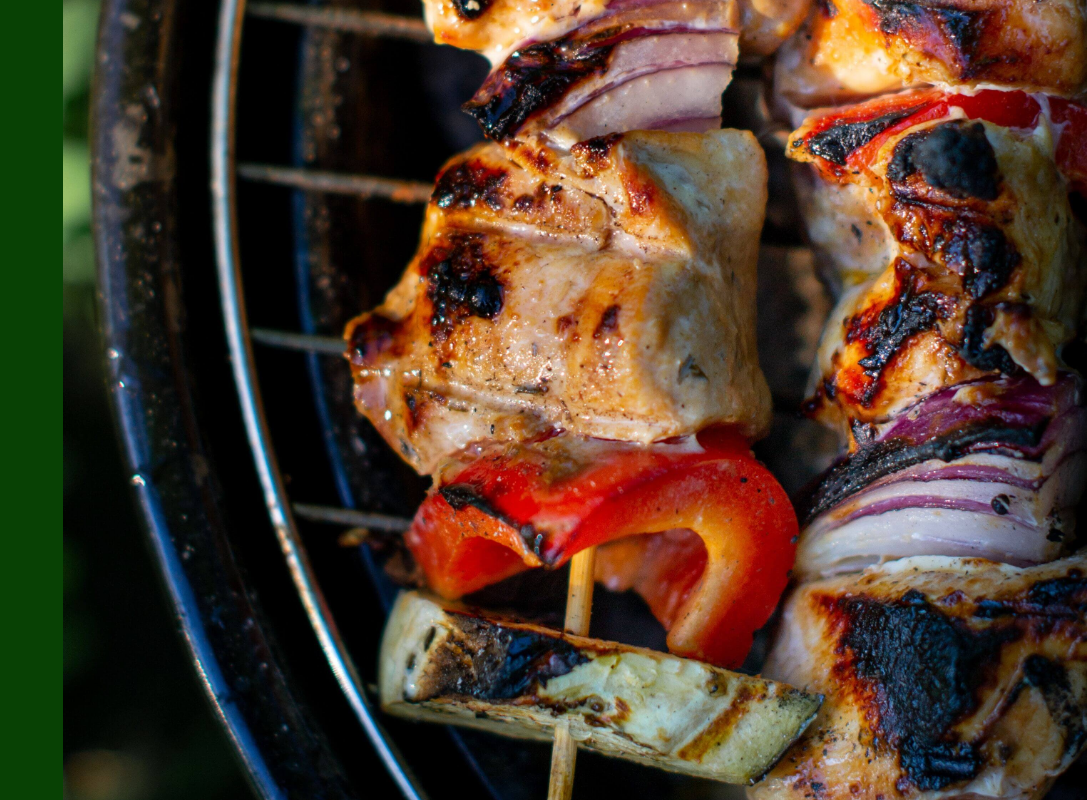
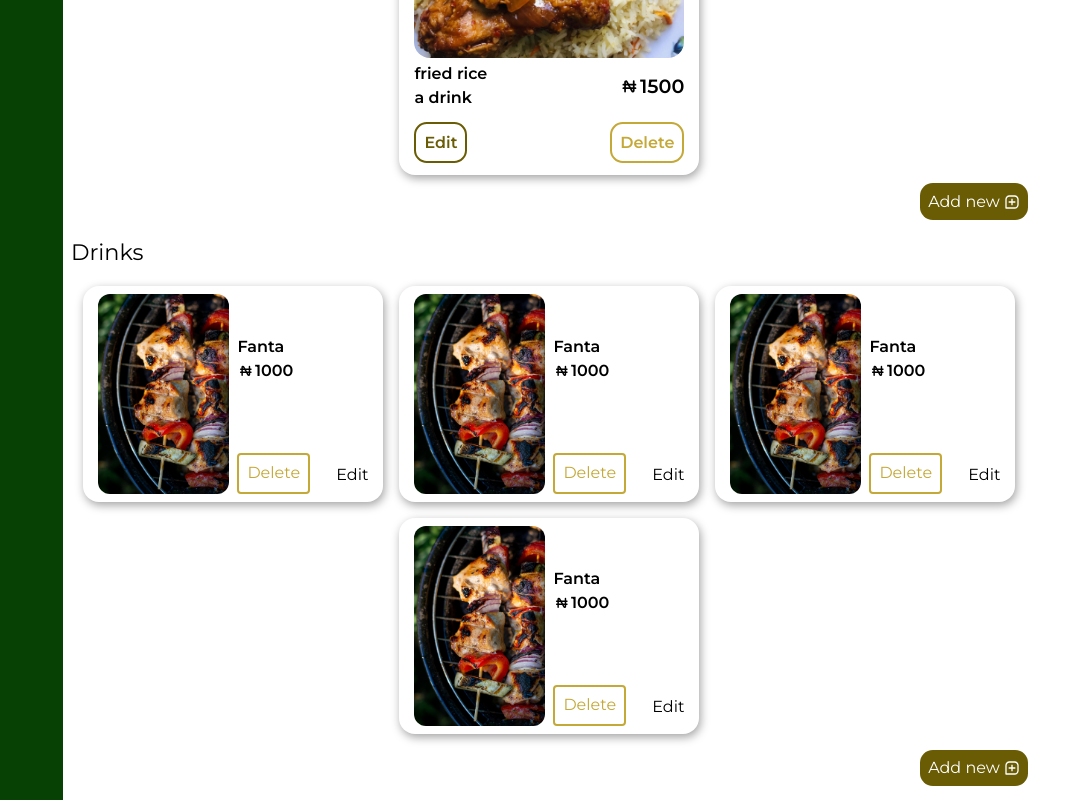
Before and after one commit to really-riel/Goldernursh-V2, a React (Vite) app: page /admin/dishes in a window 1280 px wide. Shown: the part 660-1460 px from the top of the page, without its empty margins (193-1280 px from the left). Built offline with nearby package versions, Linux system fonts and the light colour scheme.

Commit message:
admin dishes page edit

```diff
--- a/src/components/Admin/AdminDishesCard.jsx
+++ b/src/components/Admin/AdminDishesCard.jsx
@@ -10,24 +10,28 @@ const AdminDishesCard = ({
   setIsShowEditOption,
 }) => {
   return (
-    <div className="AdminDishesCard">
-      <div className="mainCard">
-        <figure>
-          <img src={item?.image} alt={item?.name} />
+    <div className="grid py-3 AdminDishesCard place-items-center shadow-card_shadow rounded-card_border_radius w-[300px]">
+      <div className="flex mainCard flex-col items-center w-[90%] gap-1">
+        <figure className="w-full h-[200px] rounded-2xl overflow-hidden">
+          <img
+            className="object-cover w-full h-full"
+            src={item?.image}
+            alt={item?.name}
+          />
         </figure>
 
-        <div className="dishSection">
+        <div className="dishSection flex items-center justify-between w-full text-[clamp(0.8rem,_0.2rem_+_1vw,_1rem)] font-semibold">
           <p>
             {item?.mainMeal} <br /> {item?.extra}
           </p>
-          <p className="price">
-            <TbCurrencyNaira />
+          <p className="price font-semibold flex items-center text-[clamp(1rem,_0.4rem_+_1vw,_2rem)]">
+            <TbCurrencyNaira className="text-[clamp(1.3rem,_0.3rem_+_1vw,_2rem)]" />
             {item?.price}
           </p>
         </div>
-        <div className="dishSection">
+        <div className="dishSection flex items-center justify-between w-full text-[clamp(0.8rem,_0.2rem_+_1vw,_1rem)] font-semibold mt-2">
           <button
-            className="editBtn"
+            className="px-2 bg-transparent border-2 border-solid editBtn text-nursh_dark_olive border-nursh_dark_olive"
             onClick={() => {
               setIsShowEditOption(true);
               setItemObject(item);
@@ -38,7 +42,7 @@ const AdminDishesCard = ({
           </button>
           <div className="">
             <button
-              className="deleteBtn"
+              className="px-2 bg-transparent border-2 border-solid deleteBtn border-nursh_dark_gold text-nursh_dark_gold"
               onClick={() => {
                 setIsShowOptions(true);
                 setItemObject(item);
--- a/src/components/Admin/AdminDrinkCard.jsx
+++ b/src/components/Admin/AdminDrinkCard.jsx
@@ -9,21 +9,26 @@ const AdminDrinkCard = ({
   setIsShowEditOption,
 }) => {
   return (
-    <div className="AdminDrinkCard">
-      <div className="mainContainer">
-        <figure>
-          <img src={item?.image} alt="" />
+    <div className="AdminDrinkCard shadow-card_shadow grid w-[300px] place-items-center rounded-card_border_radius">
+      <div className="w-[90%] mainContainer grid gap-2 grid-cols-2  grid-rows-3 py-2 ">
+        <figure className="row-span-3 h-[200px] w-full rounded-xl overflow-hidden">
+          <img
+            className="object-cover w-full h-full"
+            src={item?.image}
+            alt=""
+          />
         </figure>
 
-        <div className="label">
+        <div className="row-span-2  flex flex-col justify-center text-[clamp(1rem,_0.2rem_+_1vw,_1.5rem)] font-semibold label">
           <p>{item.drink}</p>
-          <p className="price">
-            <TbCurrencyNaira /> {item.price}
+          <p className="price flex items-center text-[clamp(1rem,_0.2rem_+_1vw,_1.5rem)]">
+            <TbCurrencyNaira className=" text-[clamp(1.1rem,_0.2rem_+_1vw,_1.5rem)]" />{" "}
+            {item.price}
           </p>
         </div>
-        <div className="btnWrapper">
+        <div className="flex items-end justify-between btnWrapper">
           <button
-            className="deleteBtn"
+            className="px-2 bg-transparent border-2 border-solid rounded deleteBtn border-nursh_dark_gold text-nursh_dark_gold"
             onClick={() => {
               setIsShowOptions(true);
               setItemObject(item);
--- a/src/pages/Admin/Dishes.jsx
+++ b/src/pages/Admin/Dishes.jsx
@@ -29,9 +29,9 @@ const Dishes = () => {
   };
 
   return (
-    <main className="Dishes">
-      <div className="sectionsContainer">
-        <section className="dishesSection">
+    <main className="relative items-center Dishes">
+      <div className="sectionsContainer w-[95%] py-4 px-2">
+        <section className="flex flex-col justify-center gap-2 mb-4 dishesSection">
           <h1>Dishes</h1>
           <p>
             Add Edit or Delete Dishes <br /> and Drinks.
@@ -41,7 +41,7 @@ const Dishes = () => {
               <Loading />
             </div>
           ) : (
-            <div className="dishesWrapper">
+            <div className="flex flex-wrap items-center justify-center w-full gap-4 dishesWrapper ">
               {dishesData.docItems?.map((item, index) => (
                 <AdminDishesCard
                   key={index}
@@ -55,7 +55,7 @@ const Dishes = () => {
             </div>
           )}
           <button
-            className="addNewBtn"
+            className="flex items-center justify-center gap-1 px-2 ml-auto text-white addNewBtn w-fit bg-nursh_dark_olive "
             onClick={() => {
               setIsShowAddNewItem(true);
               setItemType("dishes");
@@ -65,14 +65,14 @@ const Dishes = () => {
           </button>
         </section>
 
-        <section className="drinkSection">
+        <section className="flex flex-col gap-4 drinkSection">
           <h1>Drinks</h1>
           {drinksData?.isLoading ? (
             <div className="loadingContainer">
               <Loading />
             </div>
           ) : (
-            <div className="drinksWrapper">
+            <div className="flex flex-wrap items-center justify-center w-full gap-4 drinksWrapper ">
               {drinksData.docItems?.map((item, index) => (
                 <AdminDrinkCard
                   key={index}
@@ -86,7 +86,7 @@ const Dishes = () => {
             </div>
           )}
           <button
-            className="addNewBtn"
+            className="flex items-center justify-center gap-1 px-2 ml-auto text-white addNewBtn w-fit bg-nursh_dark_olive"
             onClick={() => {
               setIsShowAddNewItem(true);
               setItemType("drinks");
--- a/src/utils/data.jsx
+++ b/src/utils/data.jsx
@@ -548,9 +548,9 @@ export const dishesData = {
 export const drinksData = {
   isLoading: false,
   docItems: [
-    { id: 1, image: I3, mainMeal: "jollof", extra: "a drink", price: 1000 },
-    { id: 1, image: I3, mainMeal: "jollof", extra: "a drink", price: 1000 },
-    { id: 1, image: I3, mainMeal: "jollof", extra: "a drink", price: 1000 },
-    { id: 1, image: I3, mainMeal: "jollof", extra: "a drink", price: 1000 },
+    { id: 1, image: I3, drink: "Fanta", extra: "a drink", price: 1000 },
+    { id: 1, image: I3, drink: "Fanta", extra: "a drink", price: 1000 },
+    { id: 1, image: I3, drink: "Fanta", extra: "a drink", price: 1000 },
+    { id: 1, image: I3, drink: "Fanta", extra: "a drink", price: 1000 },
   ],
 };
```
